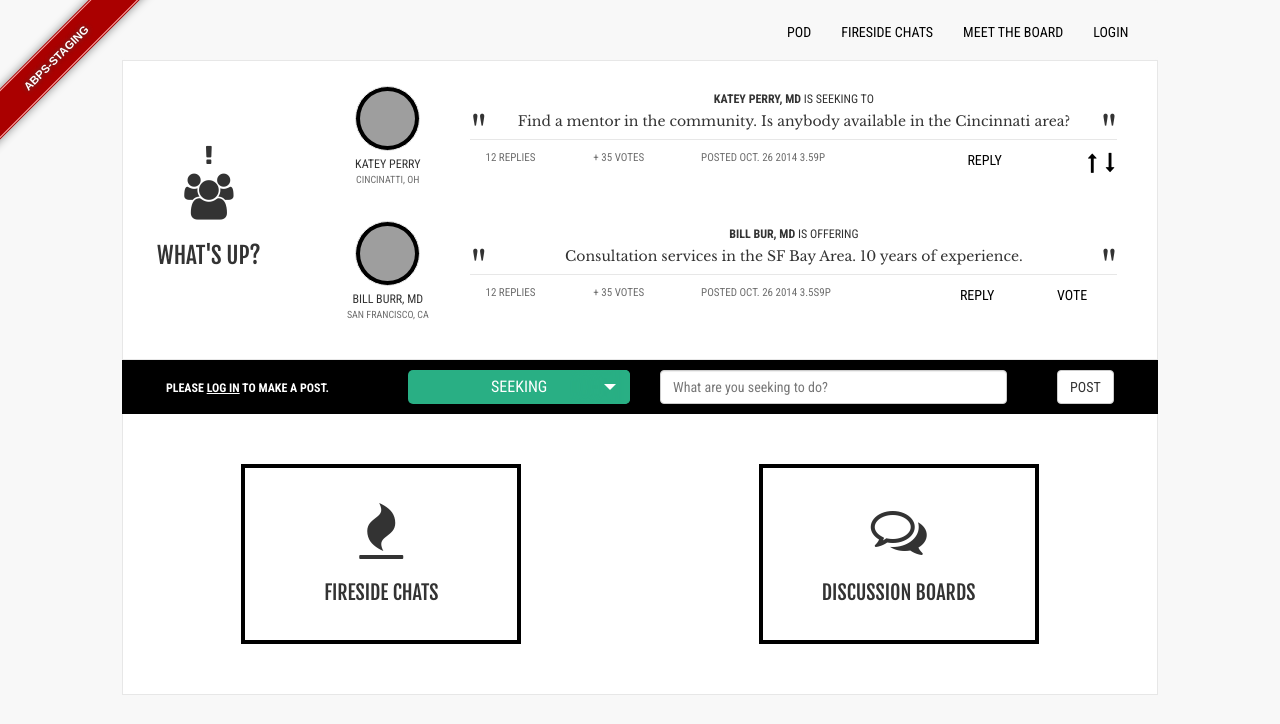
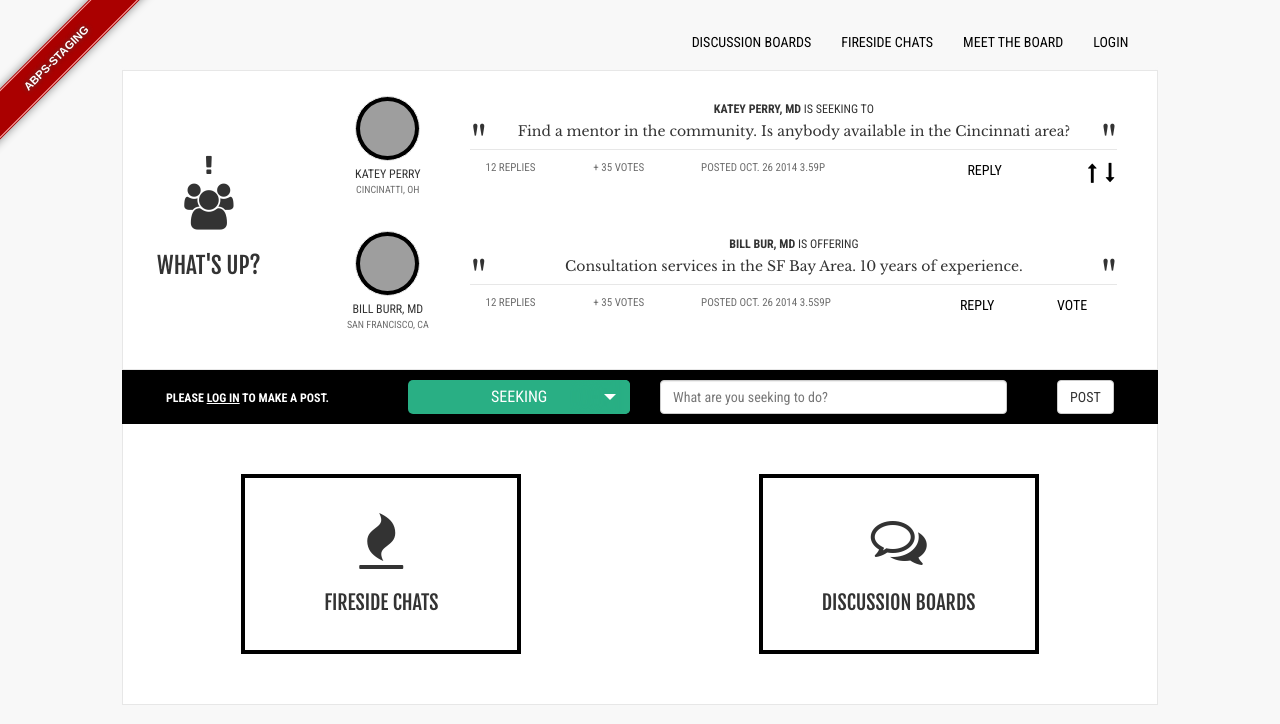
Before and after one commit to JHadley1406/ABFASPortal, a Django app: page / in a window 1280 px wide. Shown: the top 724 px of the page. Run offline with Django 3.2, Linux system fonts and the light colour scheme; some libraries are stand-ins or nearby versions; grey boxes are pictures that could not be loaded.

Commit message:
more css

```diff
--- a/forum/static/style_index.css
+++ b/forum/static/style_index.css
@@ -296,6 +296,7 @@ div {
 
 #outer-nav {
   border: solid 0px black;
+  margin-top: 10px;
 }
 
 .logged-in-info .name-span a {
--- a/templates/auth.html
+++ b/templates/auth.html
@@ -1,5 +1,4 @@
 {% extends "base.html" %}
-{% extends "base_lite.html" %}
 {% block login %}
 
 {% if user.username %}
--- a/templates/base_lite.html
+++ b/templates/base_lite.html
@@ -44,7 +44,7 @@
     <div class="collapse navbar-collapse">
 
       <ul class="nav navbar-nav navbar-right">
-           <li><a href="#">POD</a></li>
+           <li><a href="#">Discussion Boards</a></li>
               <li><a href="#">Fireside Chats</a></li>
         <li><a href="#">Meet The Board</a></li>
            <li><a href="#">Login</a></li>
```
